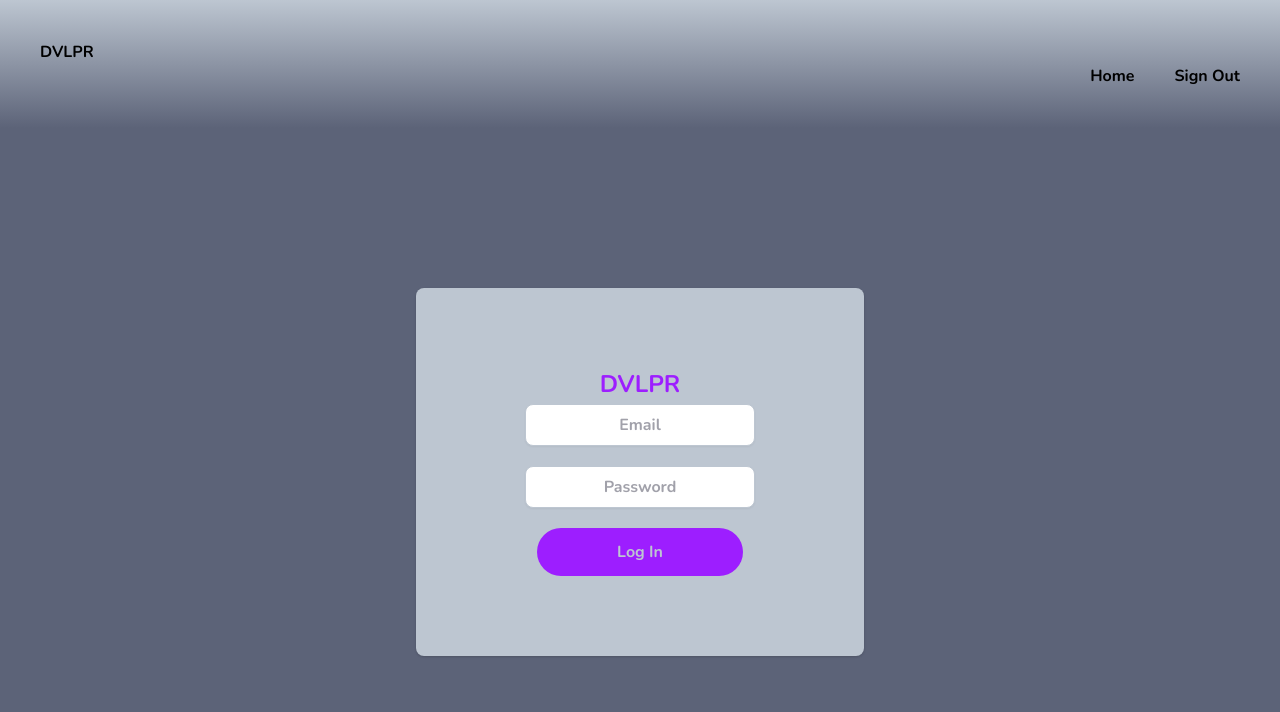
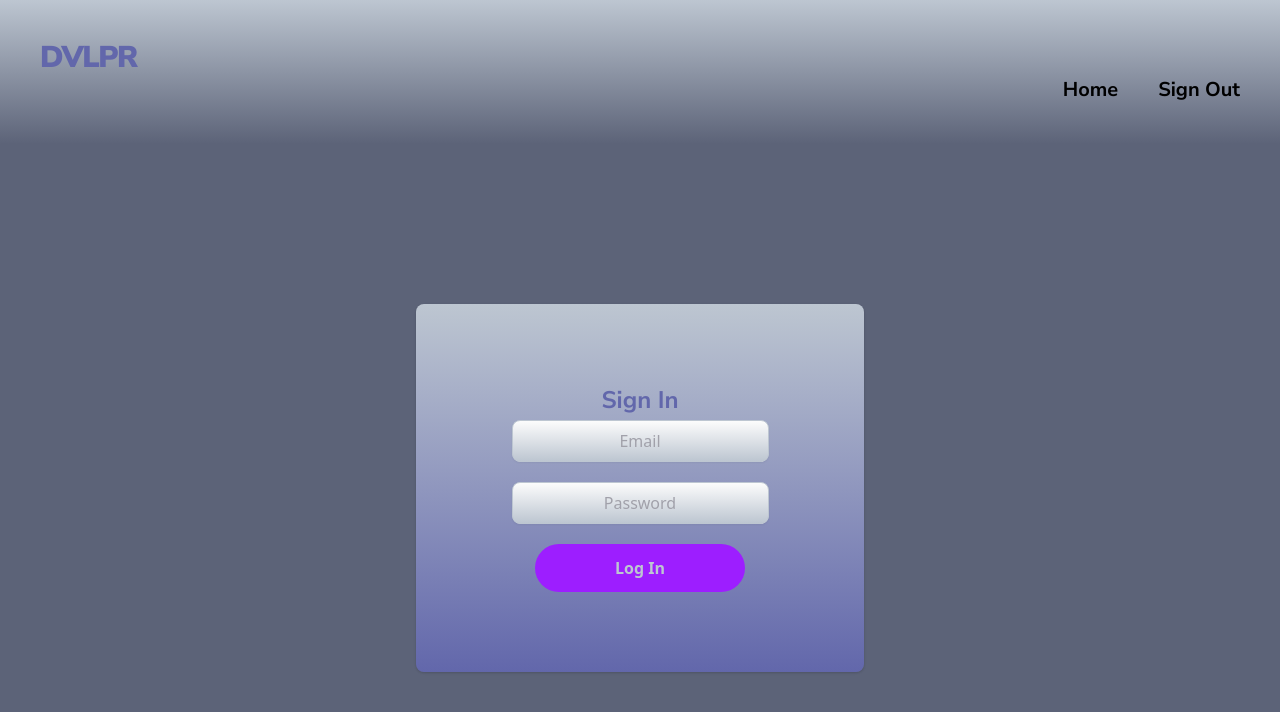
Before and after one commit to ywakili18/Dvlpr, a React (Create React App) app in the folder dvlpr/client/: page /login in a window 1280 px wide. Shown: the top 712 px of the page. Built offline with nearby package versions, Linux system fonts and the light colour scheme.

Commit message:
Login page styled

```diff
--- a/dvlpr/client/public/index.html
+++ b/dvlpr/client/public/index.html
@@ -7,9 +7,17 @@
     <meta name="theme-color" content="#000000" />
     <meta
       name="description"
-      content="Web site created using create-react-app"
+      content="Welcome to DVLPR! A social media app targeted and designed for developers, made by developers."
     />
     <link rel="apple-touch-icon" href="%PUBLIC_URL%/logo192.png" />
+    <link rel="preconnect" href="https://fonts.googleapis.com" />
+    <link rel="preconnect" href="https://fonts.gstatic.com" crossorigin />
+    <link rel="preconnect" href="https://fonts.googleapis.com" />
+    <link rel="preconnect" href="https://fonts.gstatic.com" crossorigin />
+    <link
+      href="https://fonts.googleapis.com/css2?family=Nunito+Sans:wght@400;700;800;900&display=swap"
+      rel="stylesheet"
+    />
     <!--
       manifest.json provides metadata used when your web app is installed on a
       user's mobile device or desktop. See https://developers.google.com/web/fundamentals/web-app-manifest/
@@ -24,7 +32,7 @@
       work correctly both with client-side routing and a non-root public URL.
       Learn how to configure a non-root public URL by running `npm run build`.
     -->
-    <title>React App</title>
+    <title>DVLPR</title>
   </head>
   <body>
     <noscript>You need to enable JavaScript to run this app.</noscript>
--- a/dvlpr/client/src/components/NavBar.js
+++ b/dvlpr/client/src/components/NavBar.js
@@ -5,11 +5,14 @@ export default function NavBar(auth, user, logOut) {
   if (user) {
     userOptions = (
       <div class="space-x-10 text-right">
-        <NavLink className="hover:text-purple-regular hover:underline" to="/">
+        <NavLink
+          className="hover:text-purple-regular hover:underline text-xl font-bold font-brand"
+          to="/"
+        >
           Home
         </NavLink>
         <NavLink
-          className="hover:text-purple-regular hover:underline"
+          className="hover:text-purple-regular hover:underline text-xl font-bold font-brand"
           onClick={logOut}
           to="/login"
         >
@@ -28,7 +31,12 @@ export default function NavBar(auth, user, logOut) {
 
   return (
     <div class=" bg-gradient-to-b from-coolGray-light w-full h-full p-10 ">
-      <NavLink to="/">DVLPR</NavLink>
+      <NavLink
+        className="text-purple-light font-black font-brand text-3xl tracking-tighter hover:text-purple-regular "
+        to="/"
+      >
+        DVLPR
+      </NavLink>
       {auth && user ? userOptions : publicOptions}
     </div>
   )
--- a/dvlpr/client/src/pages/LogIn.js
+++ b/dvlpr/client/src/pages/LogIn.js
@@ -40,34 +40,35 @@ const SignIn = (props) => {
 
   return (
     <div class="mt-40 sm:mx-auto sm:w-full sm:max-w-md text-center">
-      <div class="bg-coolGray-light py-20 px-5 shadow rounded-lg sm:px-">
-        <h1 class="text-purple-regular text-2xl ">DVLPR</h1>
+      <div class="bg-gradient-to-b from-coolGray-light to-purple-light py-20 px-5 shadow rounded-lg sm:px-">
+        <h1 class="text-purple-light text-2xl font-bold font-brand">Sign In</h1>
         <form onSubmit={handleSubmit} class="mb-0 space-y-5 ">
           <div>
-            <div class="mt-1">
+            <div class="mt-1 ">
               <input
                 name="email"
                 value={formValues.email}
                 onChange={handleChange}
                 placeholder="Email"
                 required
-                class="text-center border border-coolGray-light px-3 py-2 rounded-lg shadow-sm focus:outline-none focus:border-purple-regular focus:ring-1 focus:ring-purple-regular"
+                class="text-center bg-gradient-to-b from-white-regular to-coolGray-light border border-coolGray-light px-3 py-2 rounded-lg shadow-sm focus:outline-none focus:border-purple-regular focus:ring-1 focus:ring-purple-regular"
               />
             </div>
           </div>
-
+          <div>
             <input
               name="password"
               value={formValues.password}
               onChange={handleChange}
               placeholder="Password"
               required
-            class="text-center border border-coolGray-light px-3 py-2 rounded-lg shadow-sm focus:outline-none focus:border-purple-regular focus:ring-1 focus:ring-purple-regular"
+              class="text-center bg-gradient-to-b from-white-regular to-coolGray-light border border-coolGray-light px-3 py-2 rounded-lg shadow-sm focus:outline-none focus:border-purple-regular focus:ring-1 focus:ring-purple-regular"
             />
+          </div>
           <button
             type="submit"
             disabled={formValues.userName && formValues.password ? false : true}
-            class="bg-purple-regular hover:bg-purple-regular text-coolGray-light font-bold py-3 px-20 rounded-full"
+            class="bg-purple-regular  text-coolGray-light font-bold py-3 px-20 rounded-full"
           >
             Log In
           </button>
--- a/dvlpr/client/src/styles/App.css
+++ b/dvlpr/client/src/styles/App.css
@@ -1,5 +1,3 @@
-@import url('https://fonts.googleapis.com/css2?family=Nunito:wght@700&display=swap');
 body {
   background-color: #5c6378;
-  font-family: 'Nunito', sans-serif;
 }
--- a/dvlpr/client/tailwind.config.js
+++ b/dvlpr/client/tailwind.config.js
@@ -2,7 +2,11 @@ module.exports = {
   purge: ['./src/**/*.{js,jsx,ts,tsx}', './public/index.html'],
   darkMode: 'media', // or 'media' or 'class'
   theme: {
-    extend: {},
+    extend: {
+      fontFamily: {
+        brand: "'Nunito Sans','sans-serif'"
+      }
+    },
     colors: {
       red: {
         dark: '#250404'
@@ -17,7 +21,11 @@ module.exports = {
         light: '#81DCD7'
       },
       purple: {
-        regular: '#9D1EFF'
+        regular: '#9D1EFF',
+        light: '#6267AB'
+      },
+      white: {
+        regular: '#FCFCFC'
       }
     }
   },
```
Also changed, not shown: 1 other file (tests, documents, lock files or other folders). Lines whose indentation alone changed are shown as unchanged.
